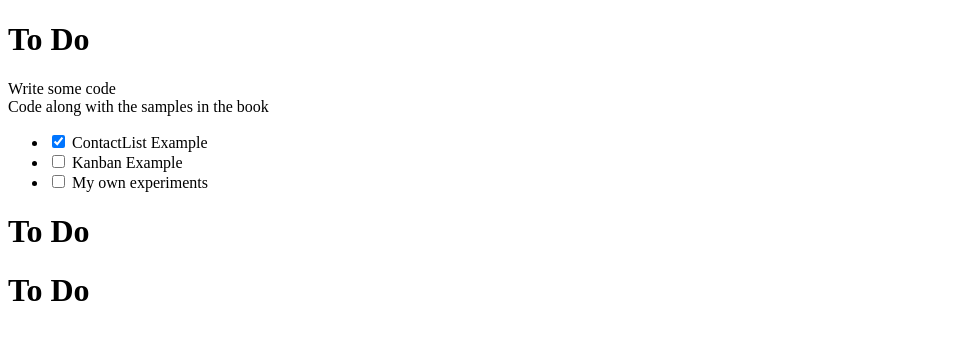
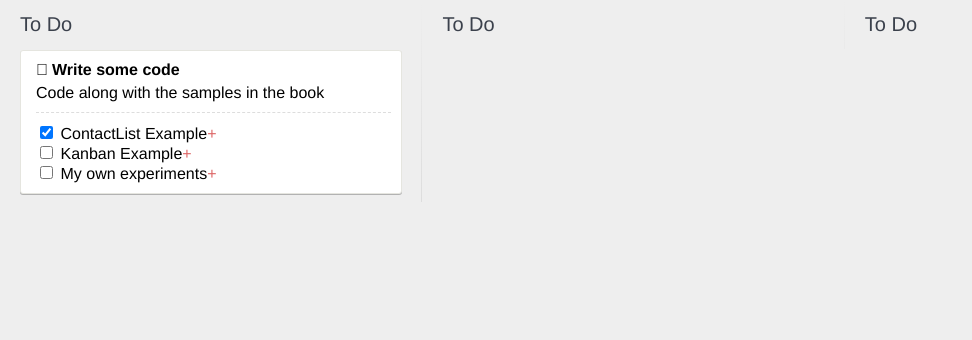
Before and after one commit to jerryc-nguyen/learn-react, a React app: page / in a window 1280 px wide. Shown: the whole page, without its empty margins (0-972 px from the left). Built offline with nearby package versions, Linux system fonts and the light colour scheme.

Commit message:
Add style for cards

```diff
--- a/index.html
+++ b/index.html
@@ -2,6 +2,7 @@
 <html>
   <head>
     <title>First React Component</title>
+    <link rel="stylesheet" type="text/css" href="/style.css" />
   </head>
   <body>
     <div id="root"></div>
--- a/server.js
+++ b/server.js
@@ -14,6 +14,10 @@ app.get("/", function(req, res) {
   res.sendFile(__dirname + '/index.html')
 })
 
+app.get("/style.css", function(req, res) {
+  res.sendFile(__dirname + '/static/style.css')
+})
+
 app.listen(port, function(error) {
   if (error) {
     console.error(error)
--- /dev/null
+++ b/static/style.css
@@ -0,0 +1,69 @@
+*{
+  box-sizing: border-box;
+}
+html,body,#app { height:100%; margin: 0; padding: 0;
+}
+body {
+background: #eee;
+font-family: "Helvetica Neue", Helvetica, Arial, sans-serif;
+}
+h1{
+font-weight: 200; color: #3b414c; font-size: 20px;
+}
+ul {
+list-style-type: none; padding: 0;
+margin: 0;
+}
+.app {
+  white-space: nowrap;
+  height:100%;
+}
+.list {
+  position: relative;
+  display: inline-block;
+  vertical-align: top;
+  white-space: normal;
+  height: 100%;
+  width: 33%;
+  padding: 0 20px;
+  overflow: auto;
+}
+.list:not(:last-child):after{
+  content: "";
+  position: absolute;
+  top: 0;
+  right: 0;
+  width: 1px;
+  height: 99%;
+  background: linear-gradient(to bottom, #eee 0%, #ccc 50%, #eee 100%) fixed;
+}
+.card {
+  position: relative;
+  z-index: 1;
+  background: #fff;
+  width: 100%;
+  padding: 10px 10px 10px 15px;
+  margin: 0 0 10px 0;
+  overflow: auto;
+  border: 1px solid #e5e5df;
+  border-radius: 3px;
+  box-shadow: 0 1px 0 rgba(0, 0, 0, 0.25);
+}
+.card__title {
+  font-weight: bold;
+  border-bottom: solid 5px transparent;
+}
+.card__title:before { display: inline-block; width: 1em;
+content: '';
+}
+.card__title--is-open:before { content: '';
+}
+.checklist__task:first-child {
+  margin-top: 10px;
+  padding-top: 10px;
+  border-top: dashed 1px #ddd;
+}
+.checklist__task--remove:after{ display: inline-block;
+  color: #d66;
+  content: "+";
+}
--- a/webpack.config.js
+++ b/webpack.config.js
@@ -17,14 +17,21 @@ module.exports = {
     new webpack.HotModuleReplacementPlugin()
   ],
   module: {
-    loaders: [{
-      test: /\.jsx?$/,
-      exclude: /node_modules/,
-      loader: [ 'babel' ],
-      query:
+    loaders: [
       {
-        presets:['es2015', 'react']
+        test: /\.jsx?$/,
+        exclude: /node_modules/,
+        loader: [ 'babel' ],
+        query:
+        {
+          presets:['es2015', 'react']
+        }
+      },
+      {
+        test: /\.css?$/,
+        loaders: [ 'style', 'raw' ],
+        include: __dirname
       }
-    }]
+    ]
   }
 }
```
